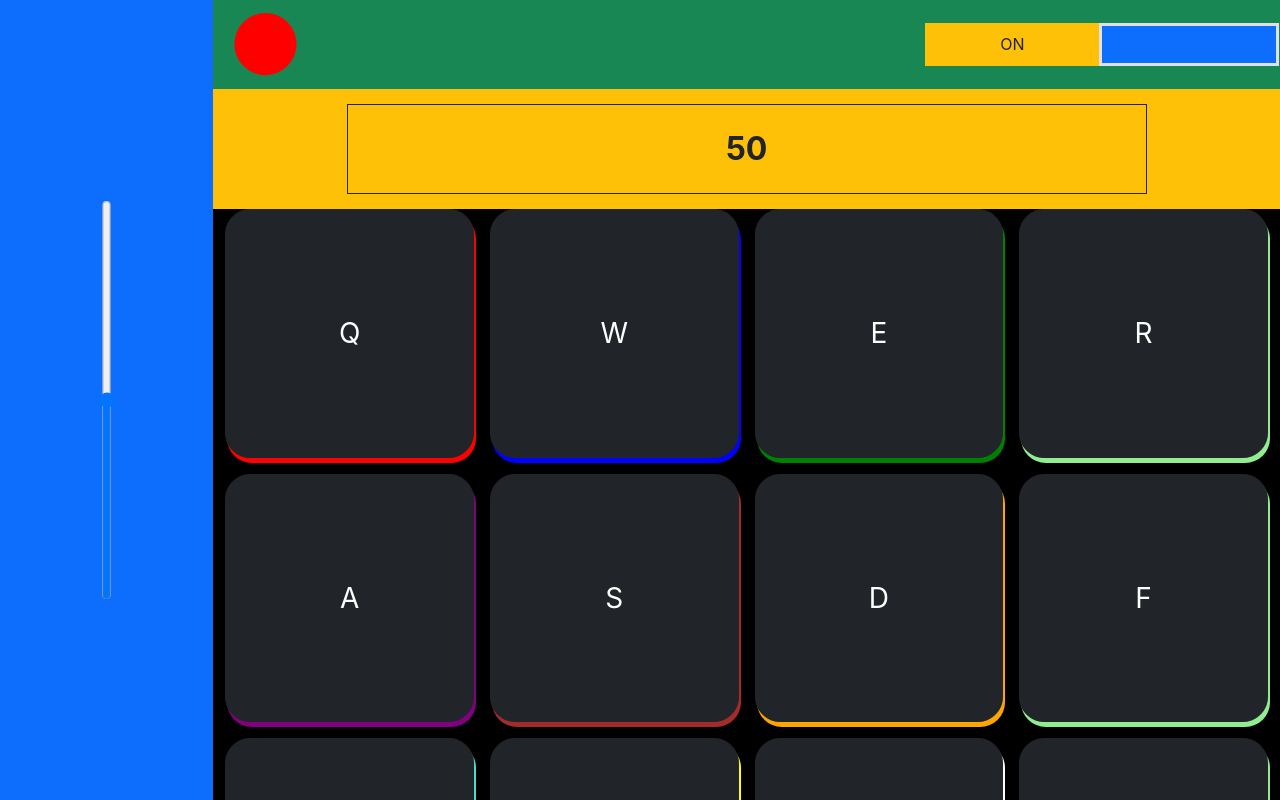
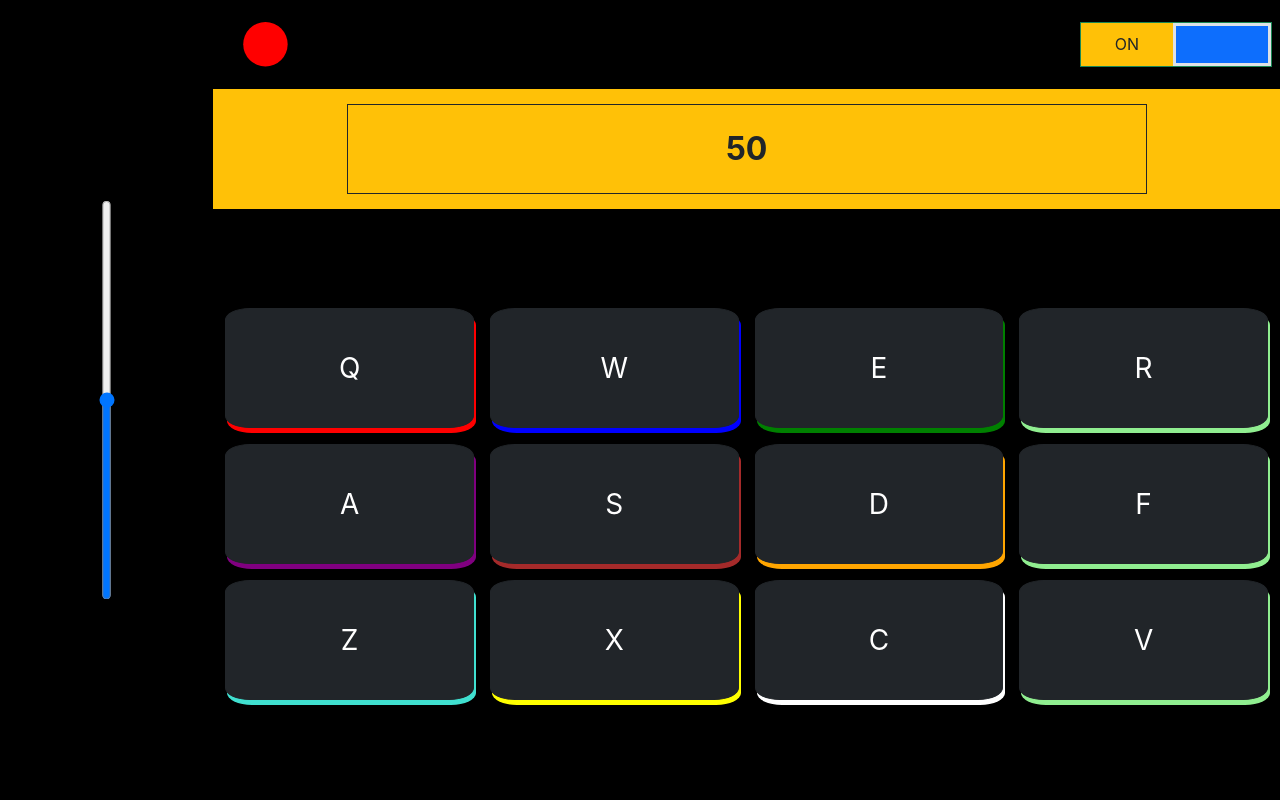
Before and after one commit to Cg9291/music-box, a React (Create React App) app: page / in a window 1280 px wide. Built offline with nearby package versions, Linux system fonts and the light colour scheme.

Commit message:
finished ui mvp

```diff
--- a/src/App.scss
+++ b/src/App.scss
@@ -13,8 +13,12 @@
 	//width: 22%;
 	@media screen and (orientation: landscape) {
 		//width: auto;
-		height: 100%;
+		height: 15vh;
 	}
+}
+
+.pad-col {
+	max-height: 33%;
 }
 
 input[type="range"],
@@ -60,11 +64,11 @@ input[type="range"]::-webkit-slider-thumb {
 }
 
 .pad-row {
-	@media screen and (orientation: landscape) {
+	/* @media screen and (orientation: landscape) {
 		flex: 0 0 30%;
 		//height: 100%;
 		overflow: hidden;
-	}
+	} */
 	//background-color: green;
 }
 
@@ -73,13 +77,14 @@ input[type="range"]::-webkit-slider-thumb {
 }
 
 #buttons-pane {
-	@media screen and (orientation: landscape) {
+	/* 	@media screen and (orientation: landscape) {
 		padding: 0 !important;
 		overflow: hidden;
 		height: 100%;
 		//flex: 0 0 15%;
-	}
+	} */
 }
+
 #drum-machine {
 	height: 100vh;
 }
@@ -99,6 +104,10 @@ input[type="range"]::-webkit-slider-thumb {
 	}
 	@media screen and (min-width: 800px) {
 		max-height: 70%;
+	}
+
+	@media screen and (orientation: landscape) {
+		max-height: 50%;
 	}
 }
 #power-row-container {
@@ -122,11 +131,11 @@ input[type="range"]::-webkit-slider-thumb {
 
 #pad {
 	flex: 1 0 0;
+}
+
+#toggle-button-container {
 	@media screen and (orientation: landscape) {
-		overflow: hidden;
-		justify-content: center !important;
-		padding: 0 !important;
-		//justify-content: space-around !important;
+		max-width: 15vw;
 	}
 }
 
--- a/src/components/Container.js
+++ b/src/components/Container.js
@@ -59,9 +59,9 @@ export default function Container(props) {
 			<div className="row h-100">
 				<div
 					id="volume-container"
-					className="col-2 bg-warning p-0"
+					className="col-2 p-0"
 				>
-					<div className="row bg-primary m-0 p-0 h-100 w-100">
+					<div className="row bg-black m-0 p-0 h-100 w-100">
 						<input
 							type="range"
 							min={0}
@@ -74,11 +74,11 @@ export default function Container(props) {
 
 				<div
 					id="main-area"
-					className="col-10 bg-primary d-flex flex-column p-0"
+					className="col-10 d-flex flex-column p-0"
 				>
 					<div
 						id="power-row-container"
-						className="row bg-success mx-0 w-100 h-100 d-flex justify-content-between align-items-center"
+						className="row bg-black mx-0 w-100 h-100 d-flex justify-content-between align-items-center"
 					>
 						<svg
 							id="power-button"
--- a/src/components/Display.js
+++ b/src/components/Display.js
@@ -2,10 +2,10 @@ export default function Display(props) {
 	return (
 		<div
 			id="display"
-			className="col-12 d-flex h-100 p-0  justify-content-center bg-warning col-6 fs-2 fw-bold align-items-center mx-auto my-auto  "
+			className="col-12  h-100 p-0   bg-warning fs-2 fw-bold  mx-auto my-auto  align-content-center"
 		>
-			<div className="row h-75 w-75 d-flex align-items-center justify-content-center border border-dark m-0">
-				{!props.toggle ? "OFF" : props.playing}
+			<div className="row h-75 w-75 mx-auto align-items-center justify-content-center align-content-center border border-dark m-0">
+				{props.toggle ? props.playing : "OFF"}
 			</div>
 		</div>
 	);
--- a/src/components/PadButtons.js
+++ b/src/components/PadButtons.js
@@ -2,7 +2,7 @@ import sax from "../audio/Midnight Sillage Kit/Sax_Midnight_Sillage.mp3";
 
 export default function PadButtons(props) {
 	return (
-		<div className="col ">
+		<div className="col  ">
 			<button
 				id={props.id}
 				ref={ref => (props.buttonRefs.current[props.keyid] = ref)}
--- a/src/components/ToggleButton.js
+++ b/src/components/ToggleButton.js
@@ -1,24 +1,18 @@
 export default function ToggleButton(props) {
 	return (
-		<div className="col-4  m-0 p-0 border border-success bg-warning h-50 ">
+		<div id="toggle-button-container" className="col-4 m-0 p-0 me-2 border border-success bg-warning h-50 ">
 			<div className="row mx-0 h-100">
-				{props.toggle ? (
-					<>
-						<div className="col p-0 text-center align-content-center">ON</div>
-						<button
-							className=" col m-0 p-0 border border-3 bg-primary "
-							onClick={props.switchToggle}
-						></button>
-					</>
-				) : (
-					<>
-						<button
-							className=" col m-0 p-0 bg-primary border border-3"
-							onClick={props.switchToggle}
-						></button>
-						<div className="col p-0 text-center align-content-center">OFF</div>
-					</>
-				)}
+				<div
+					className={` ${
+						props.toggle ? "order-first" : "order-last"
+					} col p-0 text-center align-content-center`}
+				>
+					{props.toggle ? "ON" : "OFF"}
+				</div>
+				<button
+					className={`col m-0 p-0 border border-3 bg-primary `}
+					onClick={props.switchToggle}
+				></button>
 			</div>
 		</div>
 	);
```
